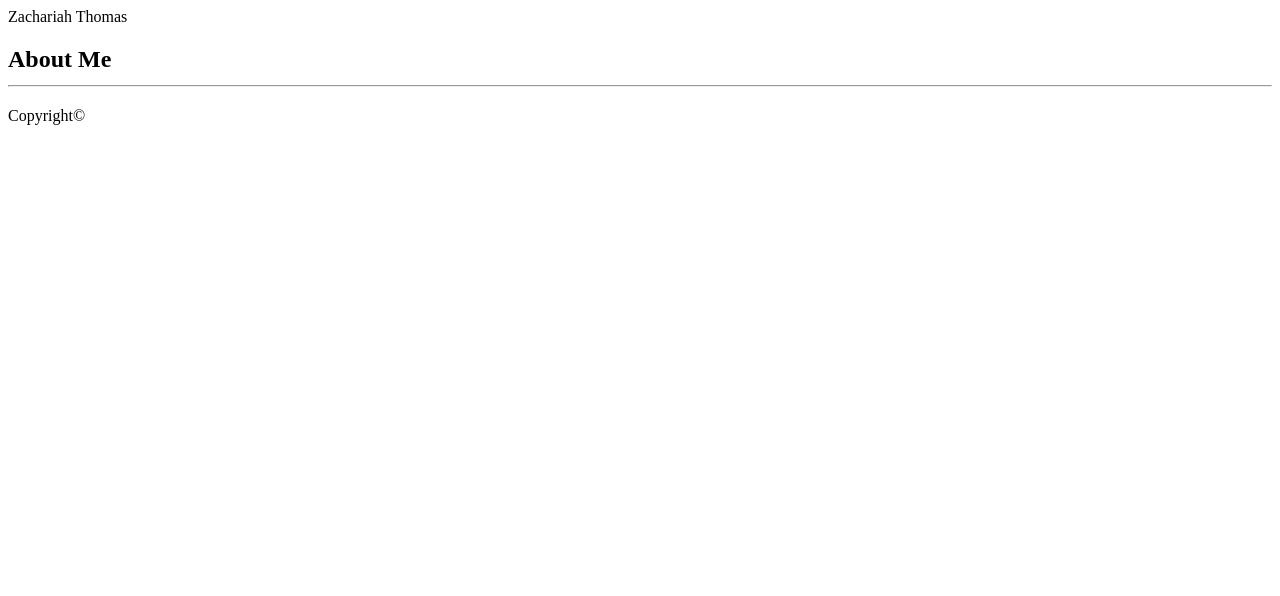
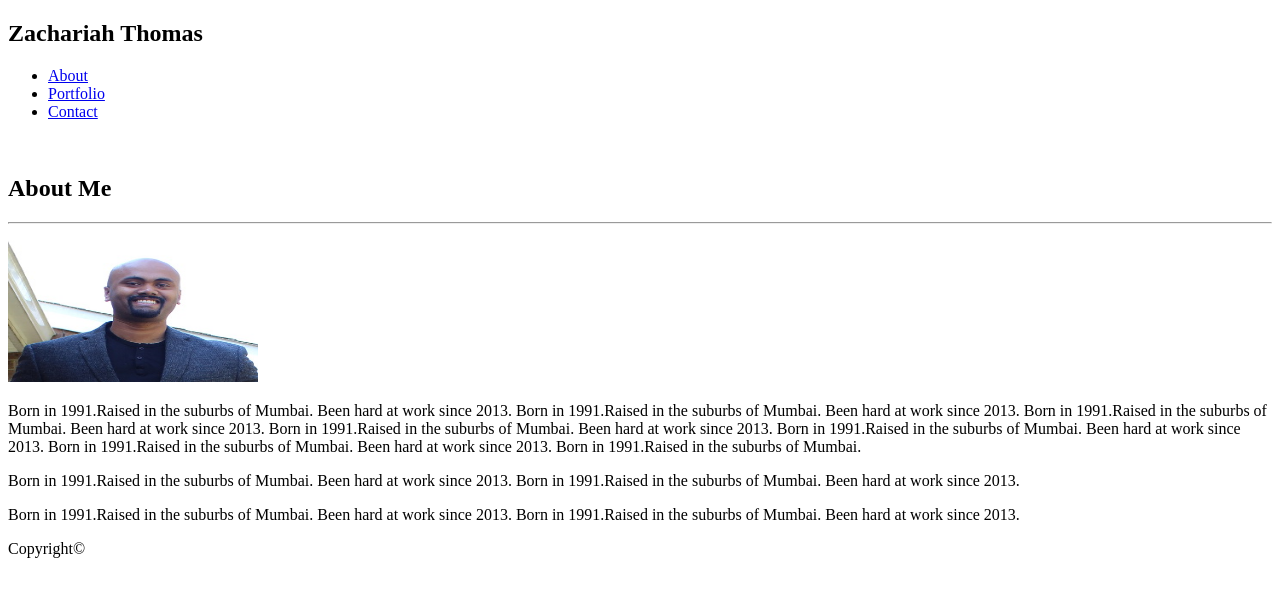
Before and after one commit to zachthomas5454/Basic-Portfolio, a plain HTML site: page index.html in a window 1280 px wide. Drawn offline with Linux system fonts and the light colour scheme.

Commit message:
Modified Contact html page

```diff
--- a/index.html
+++ b/index.html
@@ -14,28 +14,36 @@
 
     <!--The body represents the main contents of the document-->
   <body>
-        <div id="layout">
-
-       <!--The header represents the header bar-->
-         <header>Zachariah Thomas
-           <!--The section represents the 'About Me' bar-->
-            <div class="aboutme">
-
-                <h2>About Me <br> <hr>  </h2>
-
+        <div id="toplayout">
+          <nav>
+            <header id="headlayout">
+             <h2 id="name">
+                    Zachariah Thomas
+             </h2>
             </header>
-           <!--This section represents the section area -->
-            <section class="section">
-
-                    <section id="article">
-
-
-                    </section>
-
-                </div>
-
-            <footer>Copyright©</footer>
-
+             <div class="headlist">
+               <ul>
+                    <li id="abouthead"><a class="link" href="index.html">About</a></li>
+                    <li id="portfoliohead"><a class="link" href="portfolio.html">Portfolio</a></li>
+                    <li id="contacthead"><a class="link" href="contact.html">Contact</a></li>
+               </ul>
+             </div>
+          </nav> <br>
+          <div id="bodylayout">
+             <div id="aboutme">
+             <h2 id=h21>About Me</h2> <hr>
+             <img id="profilepic" src="assets/images/IMG_4563.JPG" height="150px" width="250px" alt="Profile Picture"/>
+             <p id="p1">Born in 1991.Raised in the suburbs of Mumbai. Been hard at work since 2013. Born in 1991.Raised in the suburbs of Mumbai. Been hard at work since 2013.
+                        Born in 1991.Raised in the suburbs of Mumbai. Been hard at work since 2013. Born in 1991.Raised in the suburbs of Mumbai. Been hard at work since 2013.
+                        Born in 1991.Raised in the suburbs of Mumbai. Been hard at work since 2013. Born in 1991.Raised in the suburbs of Mumbai. Been hard at work since 2013.
+                        Born in 1991.Raised in the suburbs of Mumbai.</p>
+             <p id="p2">Born in 1991.Raised in the suburbs of Mumbai. Been hard at work since 2013. Born in 1991.Raised in the suburbs of Mumbai. Been hard at work since 2013.</p>
+             <p id="p3">Born in 1991.Raised in the suburbs of Mumbai. Been hard at work since 2013. Born in 1991.Raised in the suburbs of Mumbai. Been hard at work since 2013.</p>
+             </div>
+          </div>
+        </div>
+        <div id="footlayout">
+          <footer>Copyright©</footer>
         </div>
   </body>
 </html>
```
Also changed, not shown: contact.html (+56 -0 lines), portfolio.html (+49 -0 lines).
